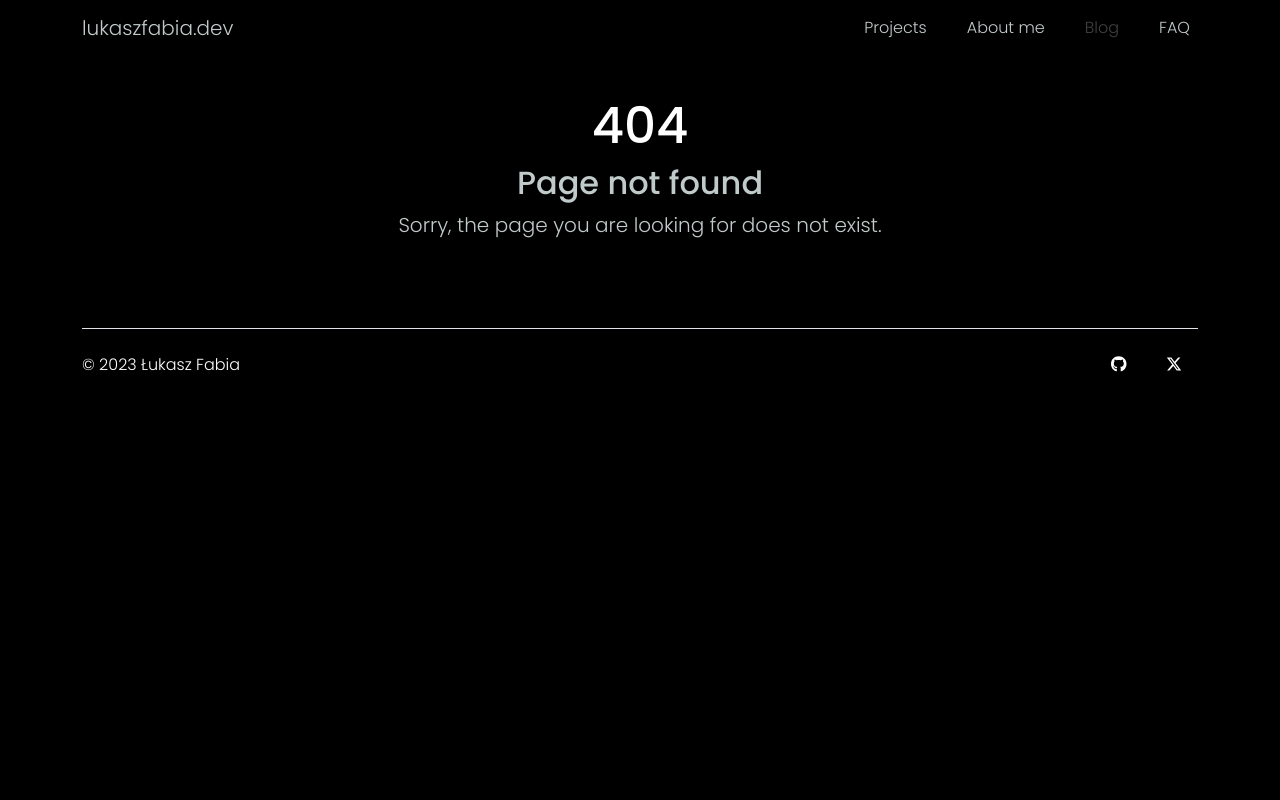
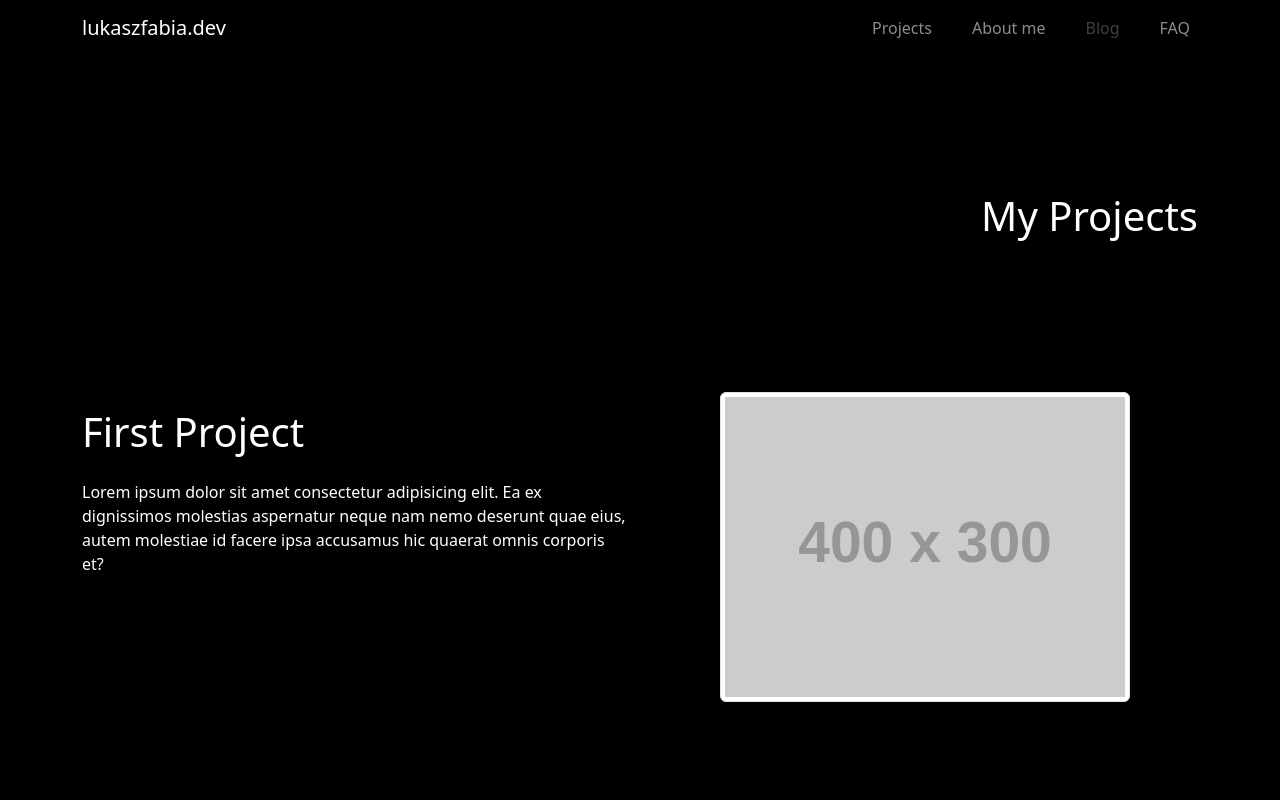
Before and after one commit to lukaszfabia/Portfolio, a React (Vite) app: page /portfolio/myprojects in a window 1280 px wide. Before the commit this address had no page. Shown: the top 800 px of the page. Built offline with nearby package versions, Linux system fonts and the light colour scheme; a web font is replaced by a local one.

Commit message:
changed redirecting

```diff
--- a/package.json
+++ b/package.json
@@ -1,4 +1,5 @@
 {
+  "homepage": "https://lukaszfabia.com",
   "name": "portfolio",
   "private": true,
   "version": "0.0.0",
--- a/src/App.tsx
+++ b/src/App.tsx
@@ -1,13 +1,10 @@
 import "../src/styles/App.css";
-import { BrowserRouter as Router, Route, Routes } from "react-router-dom";
 import CustomNavbar from "./components/CustomNavbar";
 import Footer from "./components/Footer";
 import Home from "./Home";
 import Projects from "./Projects";
 import About from "./About";
 import Faq from "./Faq";
-import MyProjects from "./MyProjects";
-import PageError from "./PageError";
 import React from "react";
 
 const MainSite: React.FC = () => {
@@ -21,23 +18,11 @@ const MainSite: React.FC = () => {
   );
 };
 
-const Redirects: React.FC = () => {
-  return (
-    <Router basename="/portfolio">
-      <Routes>
-        <Route path="/" element={<MainSite />} />
-        <Route path="myprojects/:id" element={<MyProjects />} />
-        <Route path="*" element={<PageError />}></Route>
-      </Routes>
-    </Router>
-  );
-};
-
 const App: React.FC = () => {
   return (
     <div className="App">
       <CustomNavbar />
-      <Redirects />
+      <MainSite />
       <Footer />
     </div>
   );
--- a/src/MyProjects.tsx
+++ b/src/MyProjects.tsx
@@ -2,6 +2,8 @@ import { useEffect } from "react";
 import { Container, Row, Col } from "react-bootstrap";
 import { useParams } from "react-router-dom";
 import scrollToElement from "./components/IdHandler";
+import CustomNavbar from "./components/CustomNavbar";
+import Footer from "./components/Footer";
 
 function DisplayProjects({
   description,
@@ -74,6 +76,8 @@ export default function MyProjects() {
   console.log(id);
 
   return (
+    <>
+      <CustomNavbar />
       <Container className="py-5 mt-5 text-white">
         <Row>
           <Col className="text-center text-lg-end mx-auto py-5">
@@ -84,5 +88,7 @@ export default function MyProjects() {
         <DisplayProjects title="Second Project" id={"2"} isOnChange={true} />
         <DisplayProjects title="Third Project" id={"3"} />
       </Container>
+      <Footer />
+    </>
   );
 }
--- a/src/PageError.tsx
+++ b/src/PageError.tsx
@@ -1,11 +1,19 @@
+import { Link } from "react-router-dom";
+import CustomNavbar from "./components/CustomNavbar";
+import Footer from "./components/Footer";
+
 export default function PageError() {
   return (
-    <div className="text-center text-white py-5 mt-5">
-      <h1>404</h1>
-      <h2>Page not found</h2>
-      <a href="/">
-        <p>Sorry, the page you are looking for does not exist.</p>
-      </a>
-    </div>
+    <>
+      <CustomNavbar />
+      <div className="text-center text-white py-5 mt-5">
+        <h1>404</h1>
+        <h2>Page not found</h2>
+        <Link to="/">
+          <p>Sorry, the page you are looking for does not exist.</p>
+        </Link>
+      </div>
+      <Footer />
+    </>
   );
 }
--- a/src/components/Carousel.tsx
+++ b/src/components/Carousel.tsx
@@ -1,5 +1,6 @@
 import Carousel from "react-bootstrap/Carousel";
 import { Button } from "react-bootstrap";
+import { Link } from "react-router-dom";
 
 function ExampleCarouselImage({ text, link }: { text: string; link?: string }) {
   return (
@@ -24,8 +25,8 @@ function ProjectsCarousel() {
         <Carousel.Caption>
           <h3>First slide label</h3>
           <p>Nulla vitae elit libero, a pharetra augue mollis interdum.</p>
-          <Button href="/portfolio/myprojects/1" variant="dark text-white">
-            learn more
+          <Button variant="dark text-white">
+            <Link to={`/portfolio/myprojects/1`}>learn more</Link>
           </Button>
         </Carousel.Caption>
       </Carousel.Item>
@@ -34,12 +35,8 @@ function ProjectsCarousel() {
         <Carousel.Caption>
           <h3>Second slide label</h3>
           <p>Lorem ipsum dolor sit amet, consectetur adipiscing elit.</p>
-          <Button
-            href="/portfolio/myprojects/2"
-            variant="dark text-white"
-            className="btn-custom"
-          >
-            learn more
+          <Button variant="dark text-white" className="btn-custom">
+            <Link to={`/portfolio/myprojects/2`}>learn more</Link>
           </Button>
         </Carousel.Caption>
       </Carousel.Item>
@@ -50,12 +47,8 @@ function ProjectsCarousel() {
           <p>
             Praesent commodo cursus magna, vel scelerisque nisl consectetur.
           </p>
-          <Button
-            href="/portfolio/myprojects/3"
-            variant="dark text-white"
-            className="btn-custom"
-          >
-            learn more
+          <Button variant="dark text-white" className="btn-custom">
+            <Link to={`/portfolio/myprojects/3`}>learn more</Link>
           </Button>
         </Carousel.Caption>
       </Carousel.Item>
--- a/src/components/CustomNavbar.tsx
+++ b/src/components/CustomNavbar.tsx
@@ -18,7 +18,7 @@ const CustomNavbar = () => {
     <header>
       <Navbar expand="md" className="navbar-dark fixed-top" style={bg}>
         <Container>
-          <Navbar.Brand href="/portfolio">lukaszfabia.dev</Navbar.Brand>
+          <Navbar.Brand href="/">lukaszfabia.dev</Navbar.Brand>
           <Navbar.Toggle
             aria-controls="basic-navbar-nav"
             onClick={toggleNavbar}
--- a/src/main.tsx
+++ b/src/main.tsx
@@ -3,9 +3,35 @@ import ReactDOM from "react-dom/client";
 import App from "./App.tsx";
 import "../src/styles/index.css";
 import "bootstrap/dist/css/bootstrap.min.css";
+import { RouterProvider, createBrowserRouter } from "react-router-dom";
+import PageError from "./PageError.tsx";
+import MyProjects from "./MyProjects.tsx";
+
+const router = createBrowserRouter([
+  {
+    path: "/portfolio",
+    element: <App />,
+    errorElement: <PageError />,
+  },
+  {
+    path: "/portfolio/myprojects",
+    element: <MyProjects />,
+    errorElement: <PageError />,
+    children: [
+      {
+        path: ":id", // Usuń "/myprojects/" z tej ścieżki
+        element: <MyProjects />,
+      },
+    ],
+  },
+  {
+    path: "*",
+    element: <PageError />,
+  },
+]);
 
 ReactDOM.createRoot(document.getElementById("root")!).render(
   <React.StrictMode>
-    <App />
+    <RouterProvider router={router} />
   </React.StrictMode>
 );
```
Lines whose indentation alone changed are shown as unchanged.
